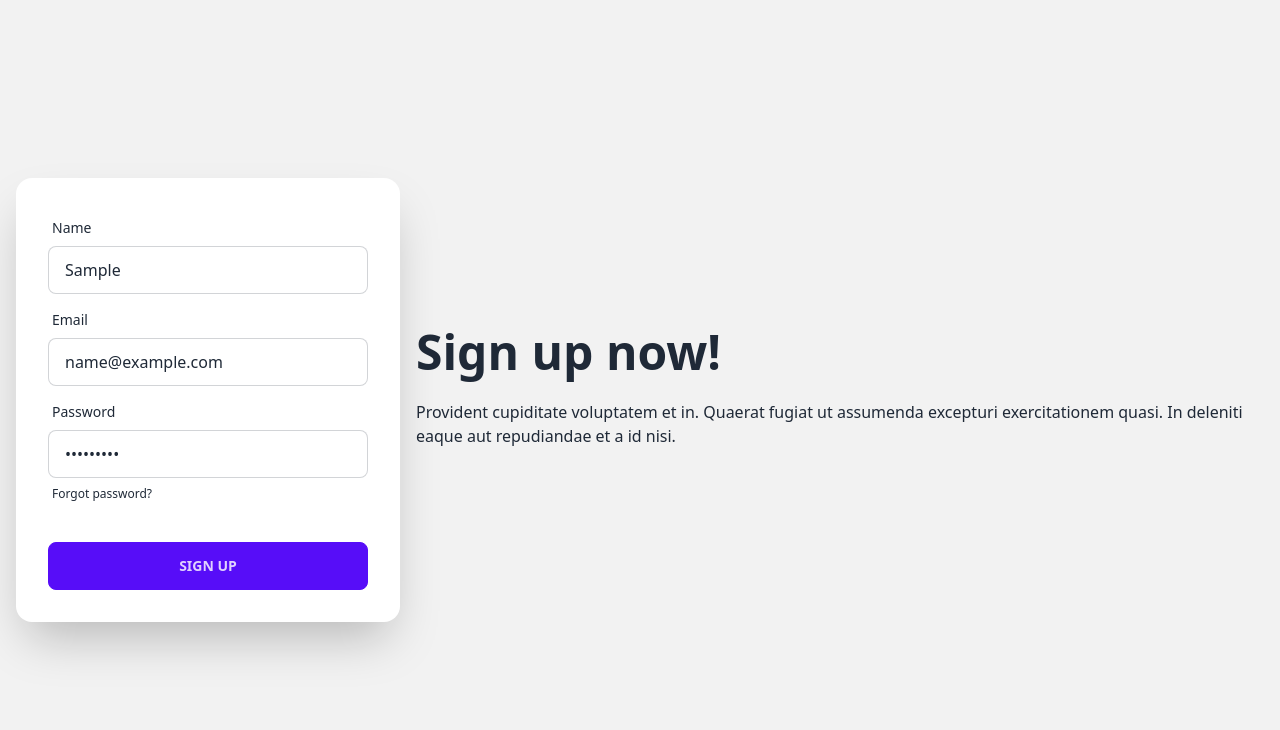
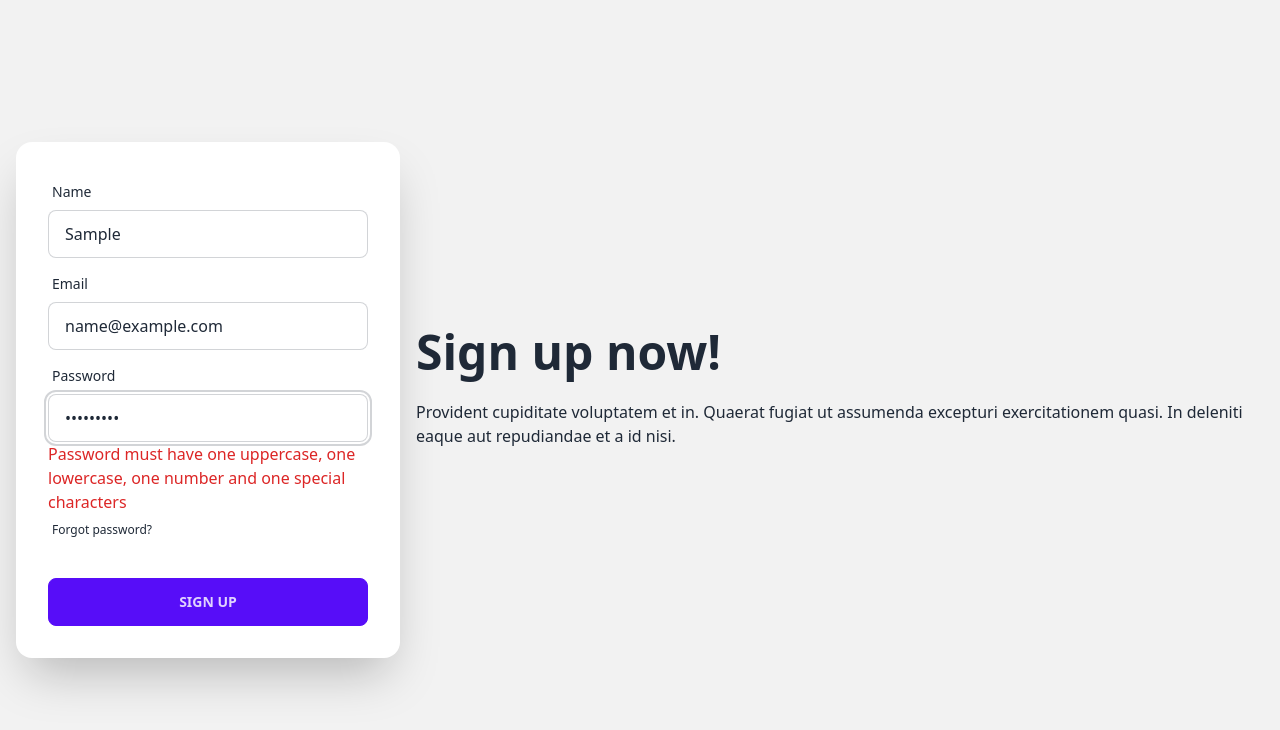
Before and after one commit to mehrabhossain1/74_bistro-boss-client, a React (Vite) app: page /signup in a window 1280 px wide. Both pictures are taken after typing "Sample", "name@example.com", "Sample123" into the empty fields and a click on the button "SIGN UP". Shown: the top 730 px of the page. Built offline with nearby package versions, Linux system fonts and the light colour scheme; no server answers.

Commit message:
pattern regex validation

```diff
--- a/src/Pages/SignUp/SignUp.jsx
+++ b/src/Pages/SignUp/SignUp.jsx
@@ -67,6 +67,8 @@ const SignUp = () => {
                     required: true,
                     minLength: 6,
                     maxLength: 20,
+                    pattern:
+                      /(?=.*?[A-Z])(?=.*?[a-z])(?=.*?[0-9])(?=.*?[#?!@$%^&*-])/,
                   })}
                   name='password'
                   placeholder='password'
@@ -74,6 +76,20 @@ const SignUp = () => {
                 />
                 {errors.password?.type === "required" && (
                   <p className='text-red-600'>Password is required</p>
+                )}
+                {errors.password?.type === "minLength" && (
+                  <p className='text-red-600'>Password must be 6 characters</p>
+                )}
+                {errors.password?.type === "maxLength" && (
+                  <p className='text-red-600'>
+                    Password must be less than 20 characters
+                  </p>
+                )}
+                {errors.password?.type === "pattern" && (
+                  <p className='text-red-600'>
+                    Password must have one uppercase, one lowercase, one number
+                    and one special characters
+                  </p>
                 )}
                 <label className='label'>
                   <a href='#' className='label-text-alt link link-hover'>
```
